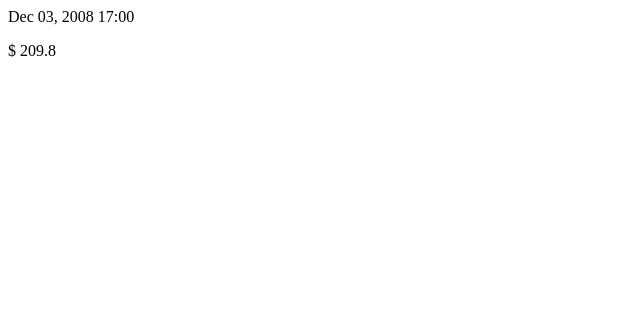
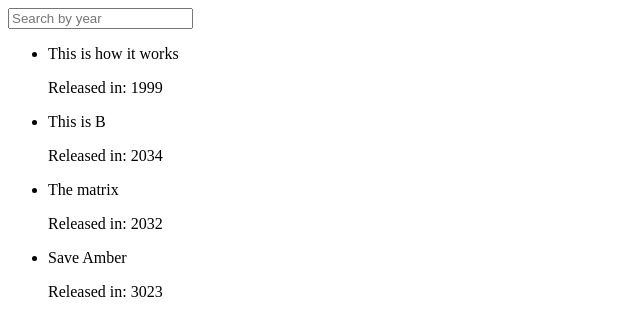
Before and after one commit to lynnchin/angular-tutorial, a plain HTML site: page StartersCourse/content/index.html in a window 1280 px wide. Shown: the whole page, without its empty margins (0-640 px from the left). Drawn offline with nearby package versions, Linux system fonts and the light colour scheme.

Commit message:
Completed chapter 20 - Starters Course

```diff
--- a/StartersCourse/content/index.html
+++ b/StartersCourse/content/index.html
@@ -12,11 +12,14 @@
 </style>
 </head>
 <body>
-    <div ng-controller="MainController as main">
-     <p> {{ main.myDate | date: 'MMM dd, yyyy HH:mm' }}
-        </p>
-        <p> {{ main.myAmount | currency: '$ ':1 }}
-        </p>
+    <div ng-controller="MoviesController as movies">
+        <input type="text" placeholder="Search by year" ng-model="search">
+    <ul>
+        <li ng-repeat="movie in movies.favorites | filter: { year: search }">
+         <p>{{ movie.title }}</p>
+         <p>Released in: {{ movie.year}} </p>
+        </li>
+    </ul>
     </div>
 </body>
 </html>
```
Also changed, not shown: 1 other file.
